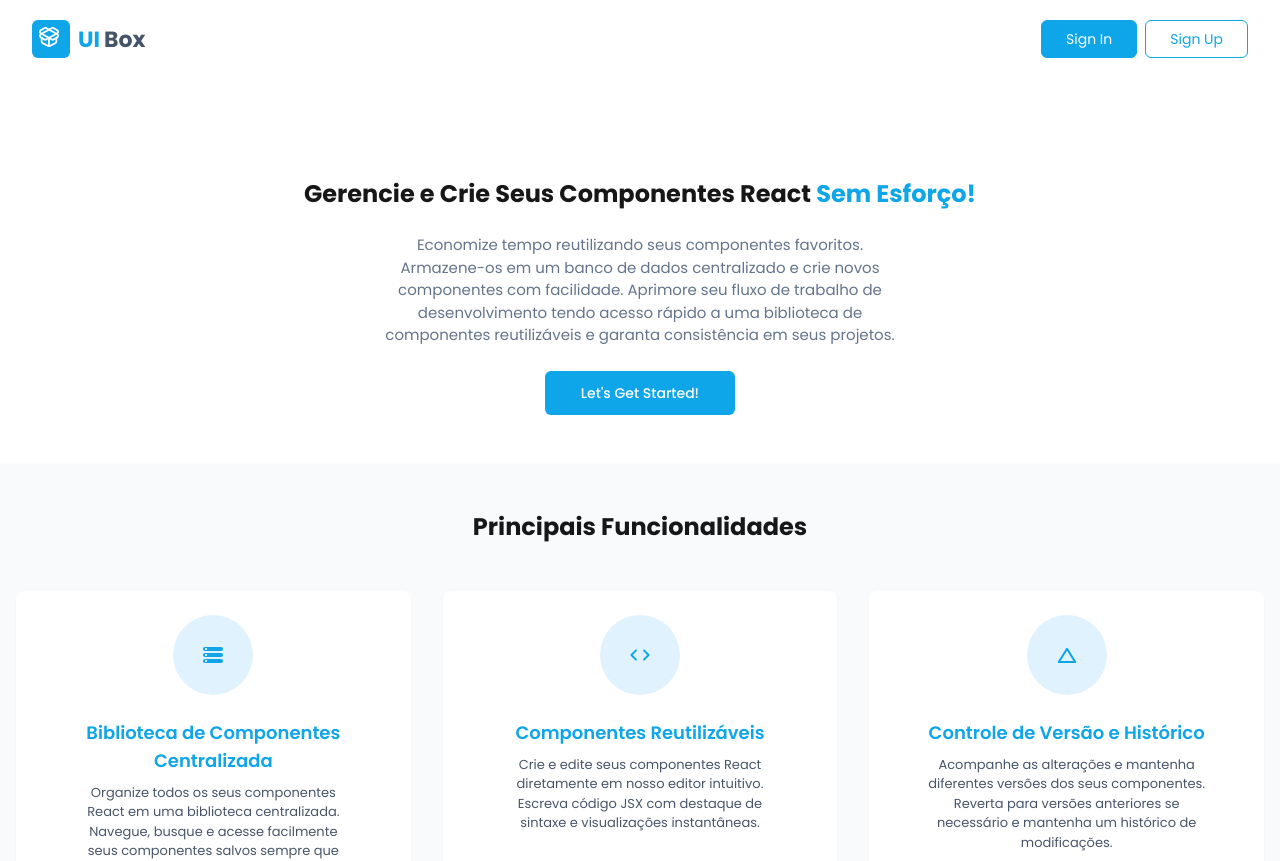
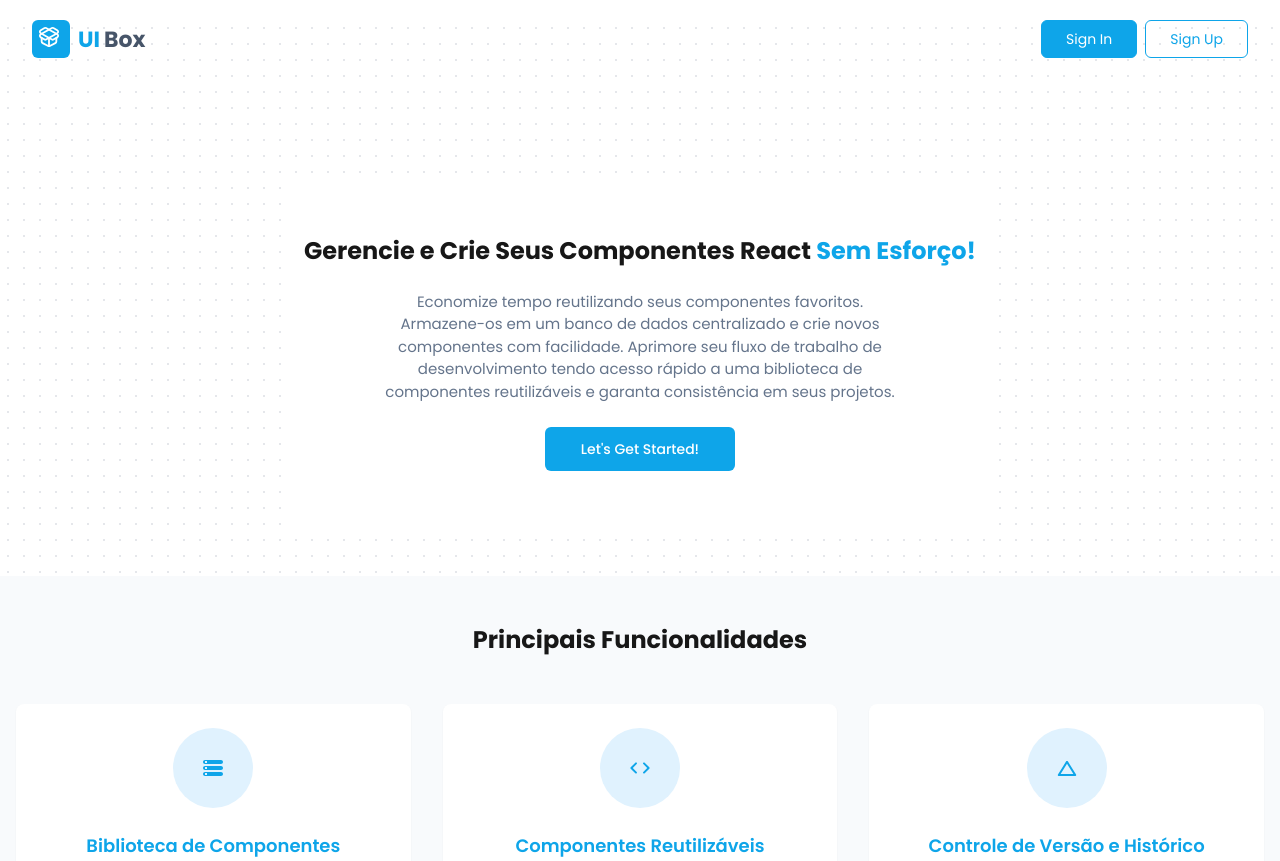
Before and after one commit to lucsbasto/ui-box, a Next.js app: page / in a window 1280 px wide. Shown: the top 861 px of the page. Built offline with nearby package versions, Linux system fonts and the light colour scheme; no server answers.

Commit message:
feat: change background

```diff
--- a/src/app/page.tsx
+++ b/src/app/page.tsx
@@ -4,10 +4,10 @@ import Navbar from "@/components/Navbar";
 
 export default function Home() {
   return (
-      <div className="poppins">
-        <Navbar/>
-        <CTASection/>
-        <Features/>
-      </div>
+    <div className="poppins inset-0 -z-10 h-full w-full bg-white bg-[radial-gradient(#e5e7eb_1px,transparent_1px)] [background-size:16px_16px]">
+      <Navbar/>
+      <CTASection/>
+      <Features/>
+    </div>
   );
 }
--- a/src/components/CTASection.tsx
+++ b/src/components/CTASection.tsx
@@ -1,6 +1,6 @@
 export function CTASection(){
   return (
-    <div className="flex flex-col mx-16 items-center mt-[120px] gap-6">
+    <div className="flex flex-col mx-auto items-center mt-[120px] gap-6 bg-white w-[700px] h-[350px] justify-center rounded-md max-sm:mx-16 max-sm:w-auto max-sm:h-auto max-md:w-auto max-md:h-auto">
       <h2 className="font-bold text-2xl text-center">
         Gerencie e Crie Seus Componentes React
         <span className="text-sky-500"> Sem Esforço!</span>
```
